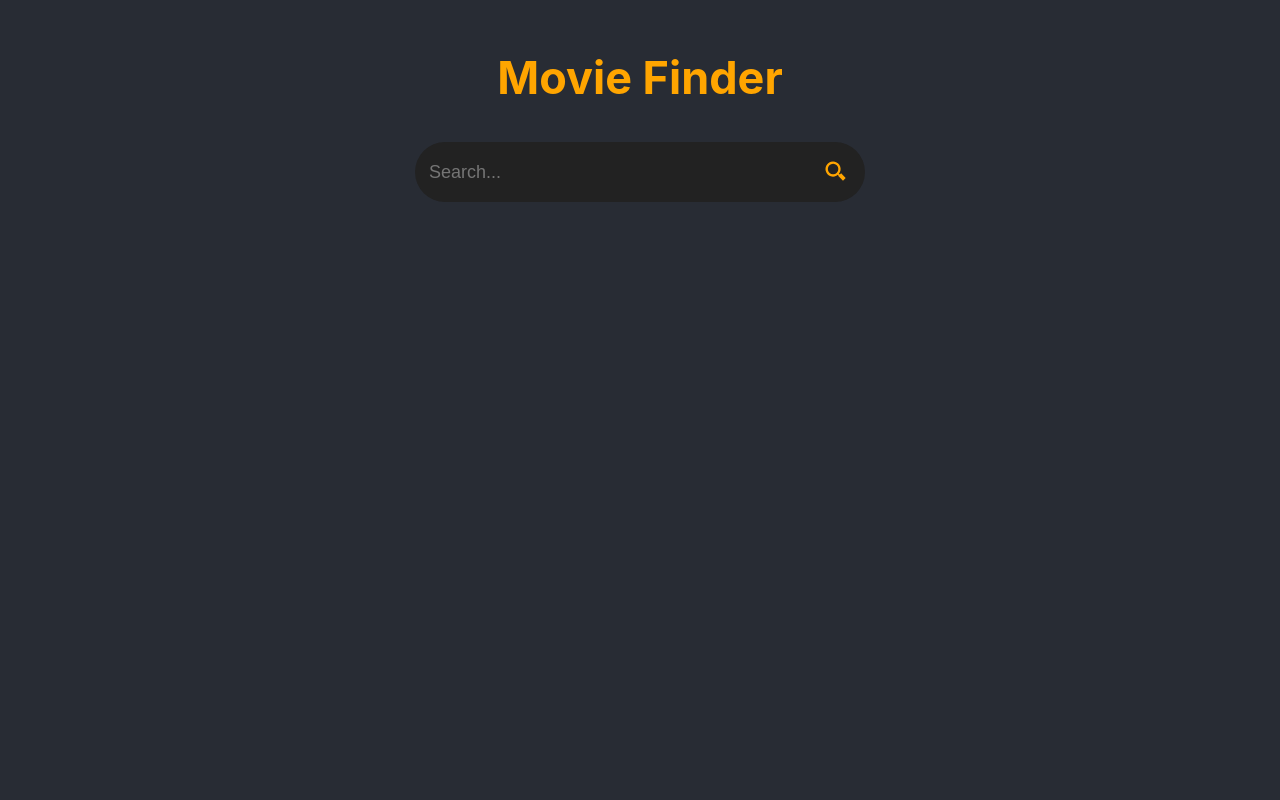
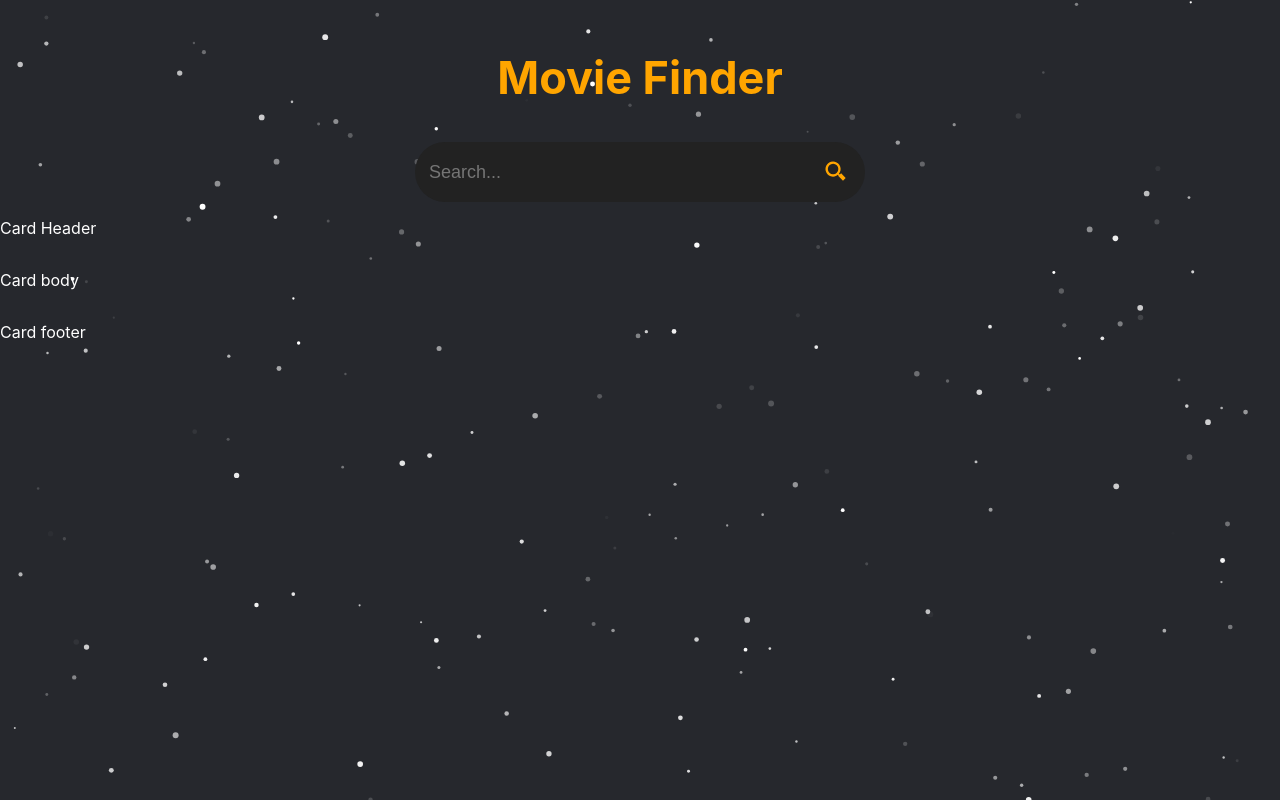
Before and after one commit to DanishQ1011/MovieFinder, a React (Create React App) app: page / in a window 1280 px wide. Built offline with nearby package versions, Linux system fonts and the light colour scheme.

Commit message:
Background added using a package -> "tsparticles"

```diff
--- a/package.json
+++ b/package.json
@@ -10,10 +10,14 @@
     "@testing-library/react": "^13.4.0",
     "@testing-library/user-event": "^13.5.0",
     "framer-motion": "^10.16.1",
-    "react": "^18.2.0",
+    "react": "^18.0.0",
     "react-dom": "^18.2.0",
     "react-router-dom": "^6.15.0",
     "react-scripts": "5.0.1",
+    "react-tsparticles": "^2.12.2",
+    "tsparticles": "^2.12.0",
+    "tsparticles-engine": "^2.12.0",
+    "tsparticles-preset-stars": "^2.12.0",
     "web-vitals": "^2.1.4"
   },
   "scripts": {
--- a/src/App.css
+++ b/src/App.css
@@ -1,5 +1,5 @@
 body{
-  background-color: #282c34;
+  background-color: #26282d;
 }
 
 .App {
--- a/src/App.js
+++ b/src/App.js
@@ -1,8 +1,14 @@
+import './App.css';
+import ParticleBg from './components/ParticleBg';
+import MovieCard from './components/MovieCard';
 import { Container, Heading, Center } from '@chakra-ui/react';
-import './App.css';
 
 function App() {
+
   return (
+    <>
+    <ParticleBg />
+
     <Container alignItems="center">
         <Heading fontSize="45px" textAlign="center" color="orange" mt="50px">
           Movie Finder
@@ -10,16 +16,20 @@ function App() {
         <Center>
           <form action="/search" method="GET">
             <div class="search-container">
-            <input type="text" class="custom-input" name="q" placeholder="Search..."/>
+              <input type="text" class="custom-input" name="q" placeholder="Search..." />
               <button class="search-button" type="submit">
                 <svg class="search-icon" viewBox="0 0 24 24" xmlns="http://www.w3.org/2000/svg">
-                  <path d="M15.5 14h-.8l-.3-.3a6.5 6.5 0 1 0-.7.7l.3.3v.8l4 3.9 2.3-2.3-3.9-4zm-6 0a4.5 4.5 0 1 1 0-9 4.5 4.5 0 0 1 0 9z"/>
+                  <path d="M15.5 14h-.8l-.3-.3a6.5 6.5 0 1 0-.7.7l.3.3v.8l4 3.9 2.3-2.3-3.9-4zm-6 0a4.5 4.5 0 1 1 0-9 4.5 4.5 0 0 1 0 9z" />
                 </svg>
               </button>
             </div>
           </form>
         </Center>
     </Container>
+
+    <MovieCard/>
+    </>
+
   );
 }
 
--- a/src/Components/MovieCard.jsx
+++ b/src/Components/MovieCard.jsx
@@ -1,7 +1,22 @@
+import { Card, CardBody, CardFooter, CardHeader, SimpleGrid, Text } from '@chakra-ui/react'
 import React from 'react'
 
 export default function MovieCard() {
   return (
-    <div>MovieCard</div>
+    <SimpleGrid spacing={10} minChildWidth="300px">
+        <Card color="white">
+           <CardHeader>
+            <Text>Card Header</Text>
+           </CardHeader>
+
+           <CardBody>
+            <Text>Card body</Text>
+           </CardBody>
+
+           <CardFooter>
+           <Text>Card footer</Text>
+           </CardFooter>
+        </Card>
+    </SimpleGrid>
   )
 }
--- /dev/null
+++ b/src/components/ParticleBg.jsx
@@ -0,0 +1,127 @@
+import React from 'react'
+import Particles from 'react-tsparticles'
+import { loadFull } from 'tsparticles'
+
+ function ParticleBg() {
+    async function loadParticles(main){
+        await loadFull(main)
+    }
+  return (
+    <Particles
+    id="tsparticles"
+        init={loadParticles}
+        options={{
+            "particles": {
+                "number": {
+                  "value": 160,
+                  "density": {
+                    "enable": true,
+                    "value_area": 800
+                  }
+                },
+                "color": {
+                  "value": "#ffffff"
+                },
+                "shape": {
+                  "type": "circle",
+                  "stroke": {
+                    "width": 0,
+                    "color": "#000000"
+                  },
+                  "polygon": {
+                    "nb_sides": 5
+                  },
+                  "image": {
+                    "src": "img/github.svg",
+                    "width": 100,
+                    "height": 100
+                  }
+                },
+                "opacity": {
+                  "value": 1,
+                  "random": true,
+                  "anim": {
+                    "enable": true,
+                    "speed": 1,
+                    "opacity_min": 0,
+                    "sync": false
+                  }
+                },
+                "size": {
+                  "value": 3,
+                  "random": true,
+                  "anim": {
+                    "enable": false,
+                    "speed": 4,
+                    "size_min": 0.3,
+                    "sync": false
+                  }
+                },
+                "line_linked": {
+                  "enable": false,
+                  "distance": 150,
+                  "color": "#ffffff",
+                  "opacity": 0.4,
+                  "width": 1
+                },
+                "move": {
+                  "enable": true,
+                  "speed": 1,
+                  "direction": "none",
+                  "random": true,
+                  "straight": false,
+                  "out_mode": "out",
+                  "bounce": false,
+                  "attract": {
+                    "enable": false,
+                    "rotateX": 600,
+                    "rotateY": 600
+                  }
+                }
+              },
+              "interactivity": {
+                "detect_on": "canvas",
+                "events": {
+                  "onhover": {
+                    "enable": true,
+                    "mode": "bubble"
+                  },
+                  "onclick": {
+                    "enable": true,
+                    "mode": "repulse"
+                  },
+                  "resize": true
+                },
+                "modes": {
+                  "grab": {
+                    "distance": 400,
+                    "line_linked": {
+                      "opacity": 1
+                    }
+                  },
+                  "bubble": {
+                    "distance": 250,
+                    "size": 0,
+                    "duration": 2,
+                    "opacity": 0,
+                    "speed": 3
+                  },
+                  "repulse": {
+                    "distance": 400,
+                    "duration": 0.4
+                  },
+                  "push": {
+                    "particles_nb": 4
+                  },
+                  "remove": {
+                    "particles_nb": 2
+                  }
+                }
+              },
+              "retina_detect": true
+              }}
+    />
+  )
+}
+
+export default ParticleBg;
```
Also changed, not shown: 1 other file (tests, documents, lock files or other folders). Lines whose indentation alone changed are shown as unchanged.
